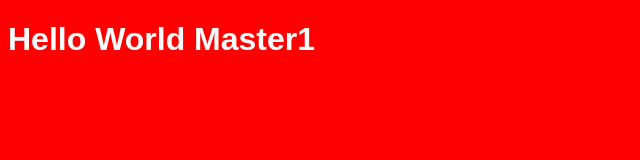
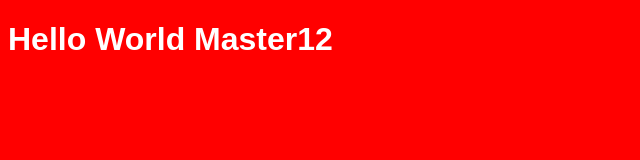
Before and after one commit to Hedrevich/SAP-Cloud, a plain HTML site: page index.html in a window 1280 px wide. Shown: the full height of the page, 0-640 px from the left. Drawn offline with Linux system fonts and the light colour scheme.

Commit message:
master comm

```diff
--- a/index.html
+++ b/index.html
@@ -8,7 +8,7 @@
     <title>Document</title>
 </head>
 <body>
-    <h1>Hello World Master1</h1>
+    <h1>Hello World Master12</h1>
     <style background-color: black></style>
 </body>
 </html>
```
